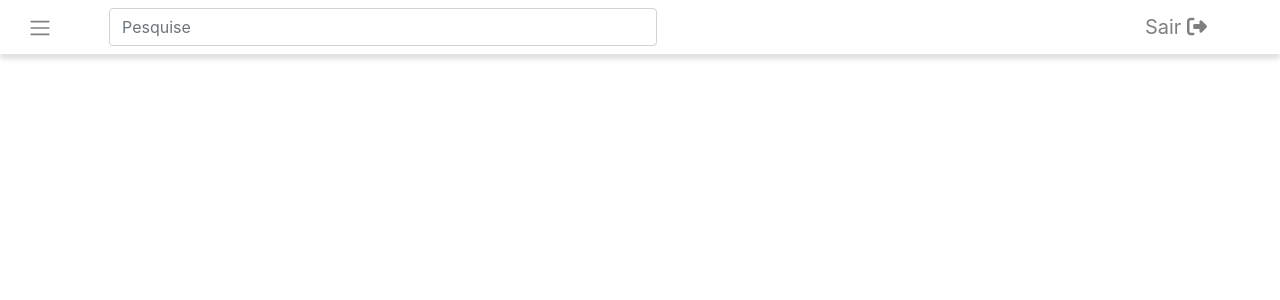
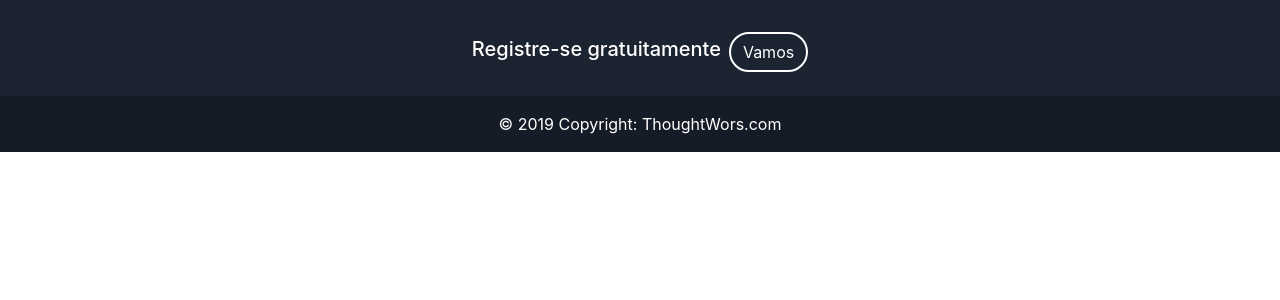
Before and after one commit to gmorae/Projeto_Thoughtworks, a React (Create React App) app in the folder React/: page / in a window 1280 px wide. Shown: the top 300 px of the page. Built offline with nearby package versions, Linux system fonts and the light colour scheme.

Commit message:
Rodape prestes a terminar

```diff
--- a/React/src/App.js
+++ b/React/src/App.js
@@ -1,10 +1,11 @@
 import React from 'react';
 import './App.css';
-import CabecalhoAdmin from './components/cabecalhos/cabecalhoAdmin/CabecalhoAdmin';
+import Rodape from './components/rodape/Rodape';
+
 function App() {
   return (
     <div>
-      <CabecalhoAdmin />
+      <Rodape />
     </div>
   );
 }
--- /dev/null
+++ b/React/src/components/rodape/Rodape.css
@@ -0,0 +1,20 @@
+.footer-copyright{
+    background: #161C27;
+}
+
+footer{
+    background: #1C2331;
+    color: white;
+}
+
+.btn-white{
+    border: 2px solid #fff;
+    border-radius: 50px;
+    color: #fff;
+}
+
+.btn-white a ::placeholder{
+    border: 2px solid #fff;
+    border-radius: 50px;
+    color: #fff;
+}
--- /dev/null
+++ b/React/src/components/rodape/Rodape.js
@@ -0,0 +1,23 @@
+import React from 'react'
+import './Rodape.css'
+
+function Rodape() {
+
+    return (
+        <footer className="page-footer font-small unique-color-dark pt-4">
+            <ul className="list-unstyled list-inline text-center py-2">
+                <li className="list-inline-item">
+                    <h5 className="mb-1">Registre-se gratuitamente</h5>
+                </li>
+                <li className="list-inline-item">
+                    <a href="#!" className="btn btn-white">Vamos</a>
+                </li>
+            </ul>
+
+            <div className="footer-copyright text-center py-3">© 2019 Copyright:  ThoughtWors.com</div>
+
+        </footer>
+    )
+}
+
+export default Rodape
```
